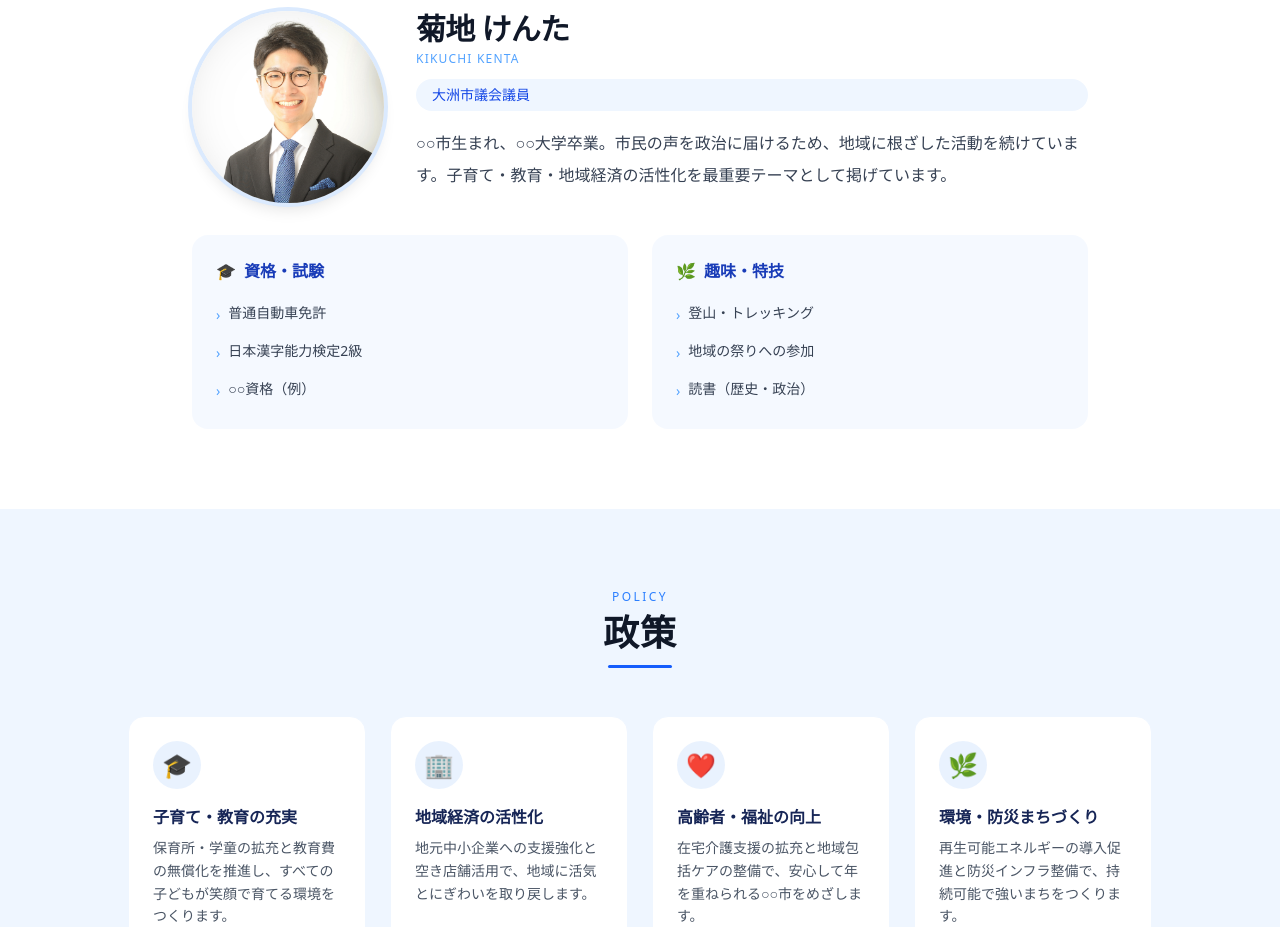
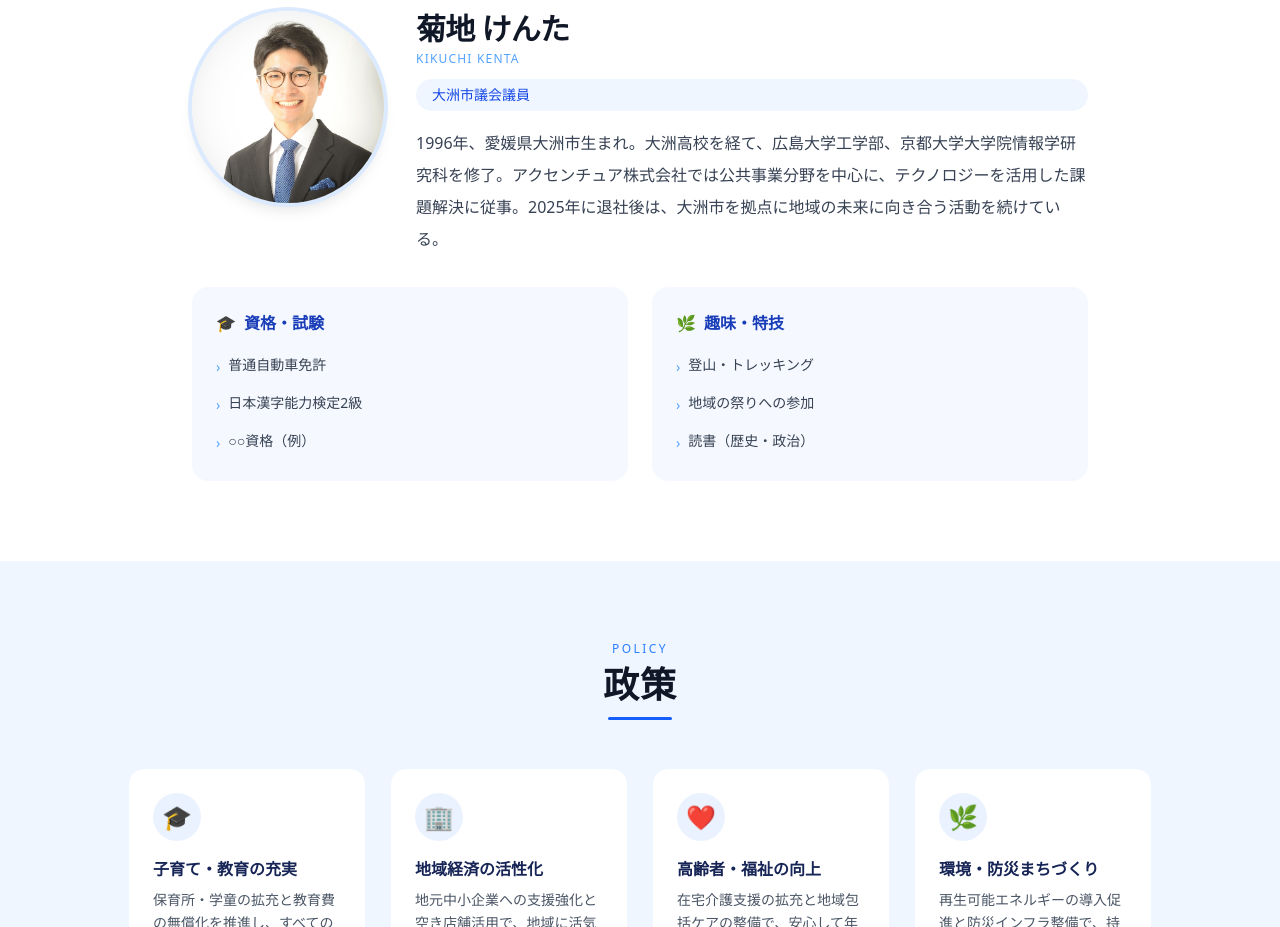
Before and after one commit to kentakikuchi0423/HOMEPAGE, a Next.js app: page / in a window 1280 px wide. Shown: the part 1060-1987 px from the top of the page. Built offline with nearby package versions, Linux system fonts and the light colour scheme.

Commit message:
add profile

```diff
--- a/src/components/sections/ProfileCard.tsx
+++ b/src/components/sections/ProfileCard.tsx
@@ -33,7 +33,7 @@ export default function ProfileCard() {
         <span className="mx-auto inline-block rounded-full bg-blue-50 px-4 py-1.5 text-sm font-medium text-blue-700 md:mx-0">
           {title}
         </span>
-        <p className="mt-1 leading-8 text-gray-700">{bio}</p>
+        <p className="mt-1 leading-8 text-gray-700 text-left">{bio}</p>
       </div>
     </div>
   )
--- a/src/content/site.ts
+++ b/src/content/site.ts
@@ -84,7 +84,12 @@ export const siteConfig: SiteConfig = {
     name: "菊地 けんた",
     nameKana: "KIKUCHI KENTA",
     title: "大洲市議会議員",
-    bio: "○○市生まれ、○○大学卒業。市民の声を政治に届けるため、地域に根ざした活動を続けています。子育て・教育・地域経済の活性化を最重要テーマとして掲げています。",
+    bio: [
+      "1996年、愛媛県大洲市生まれ。",
+      "大洲高校を経て、広島大学工学部、京都大学大学院情報学研究科を修了。",
+      "アクセンチュア株式会社では公共事業分野を中心に、テクノロジーを活用した課題解決に従事。",
+      "2025年に退社後は、大洲市を拠点に地域の未来に向き合う活動を続けている。",
+    ],
     photo: "/images/profile/profile.jpg",
     catchcopy: "いつまでも魅力的な大洲市に。",
     subcopy: "未来をひらく、あなたとともに。",
```
